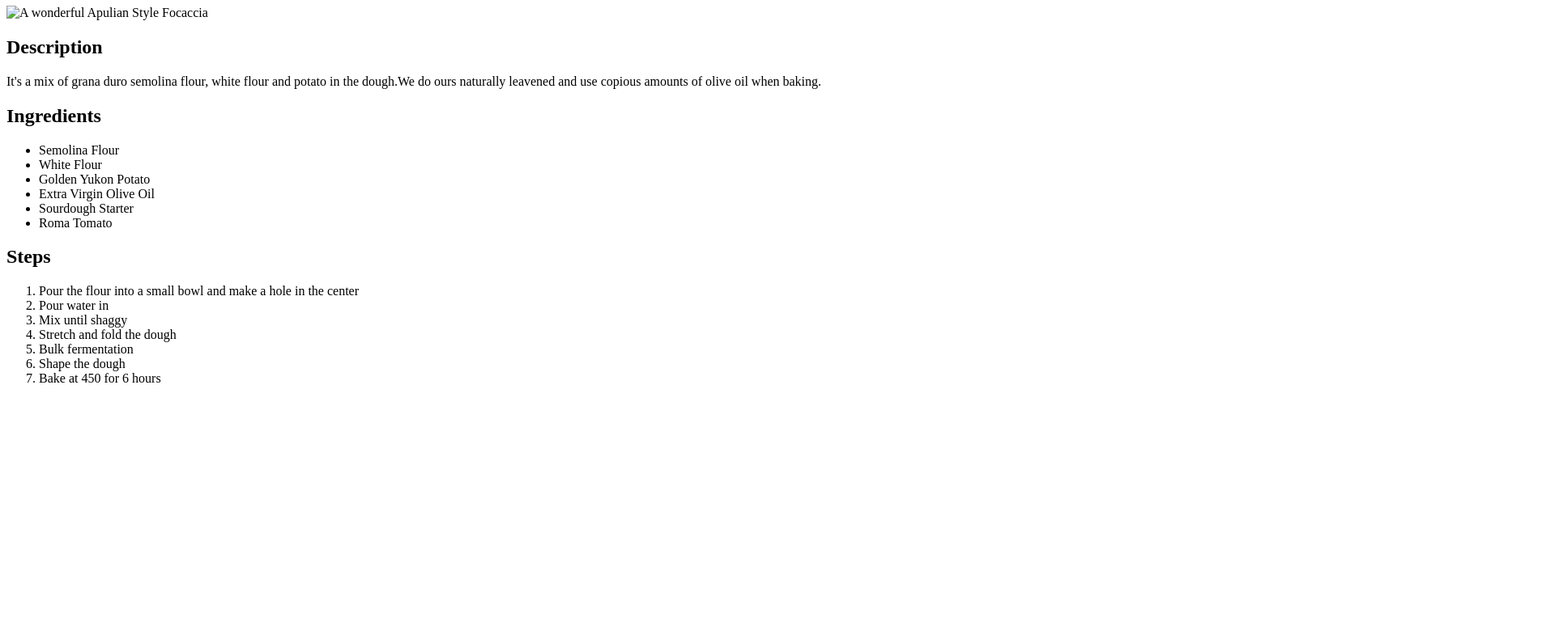
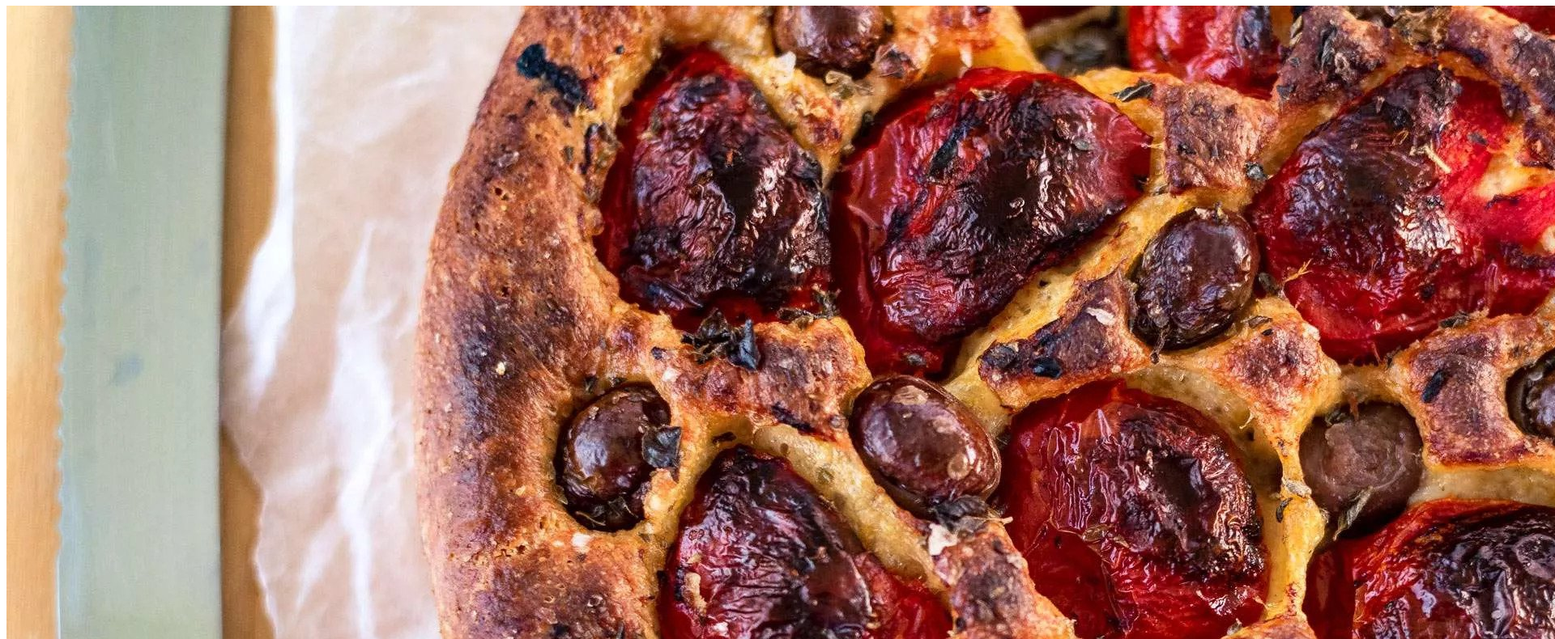
Before and after one commit to dijawn/odin-recipes, a plain HTML site: page recipes/focaccia.html in a window 1280 px wide. Shown: the part 73-863 px from the top of the page at 81% size, 1920 px wide, since content can reach past the window. Before the commit the page ends 800 px from the top, so only its background shows below. Drawn offline with Linux system fonts and the light colour scheme.

Commit message:
Save focaccia.html file

```diff
--- a/recipes/focaccia.html
+++ b/recipes/focaccia.html
@@ -6,7 +6,7 @@
     </head>
     <body>
         <h1>Focaccia Barese</h1>
-        <img src="odin-recipes/images/focaccia.jpg" alt="A wonderful Apulian Style Focaccia">
+        <img src="focaccia.jpg" alt="A wonderful Apulian Style Focaccia">
 
         <h2>Description</h2>
             <p>It's a mix of grana duro semolina flour, white flour and potato in the
```
